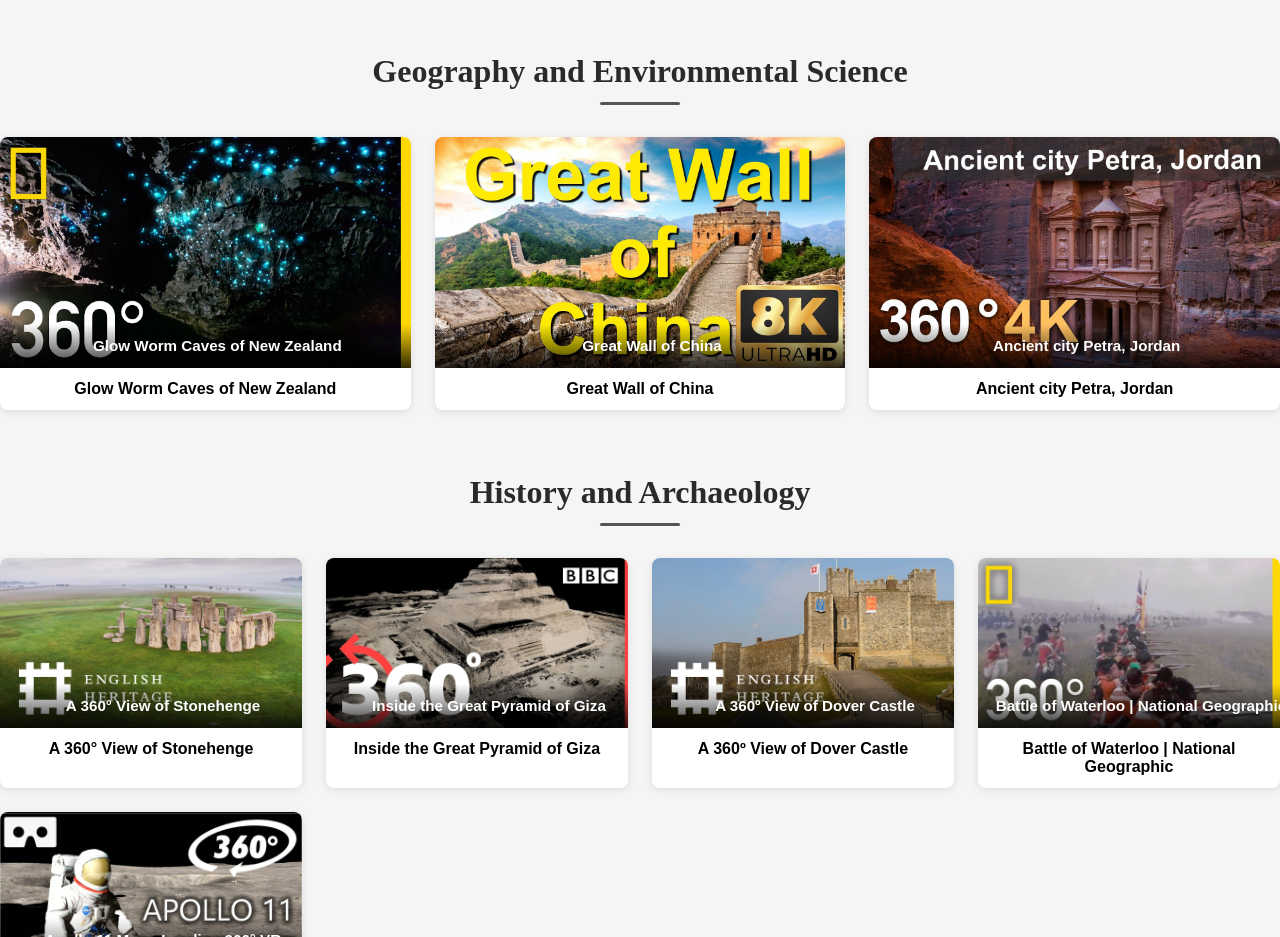
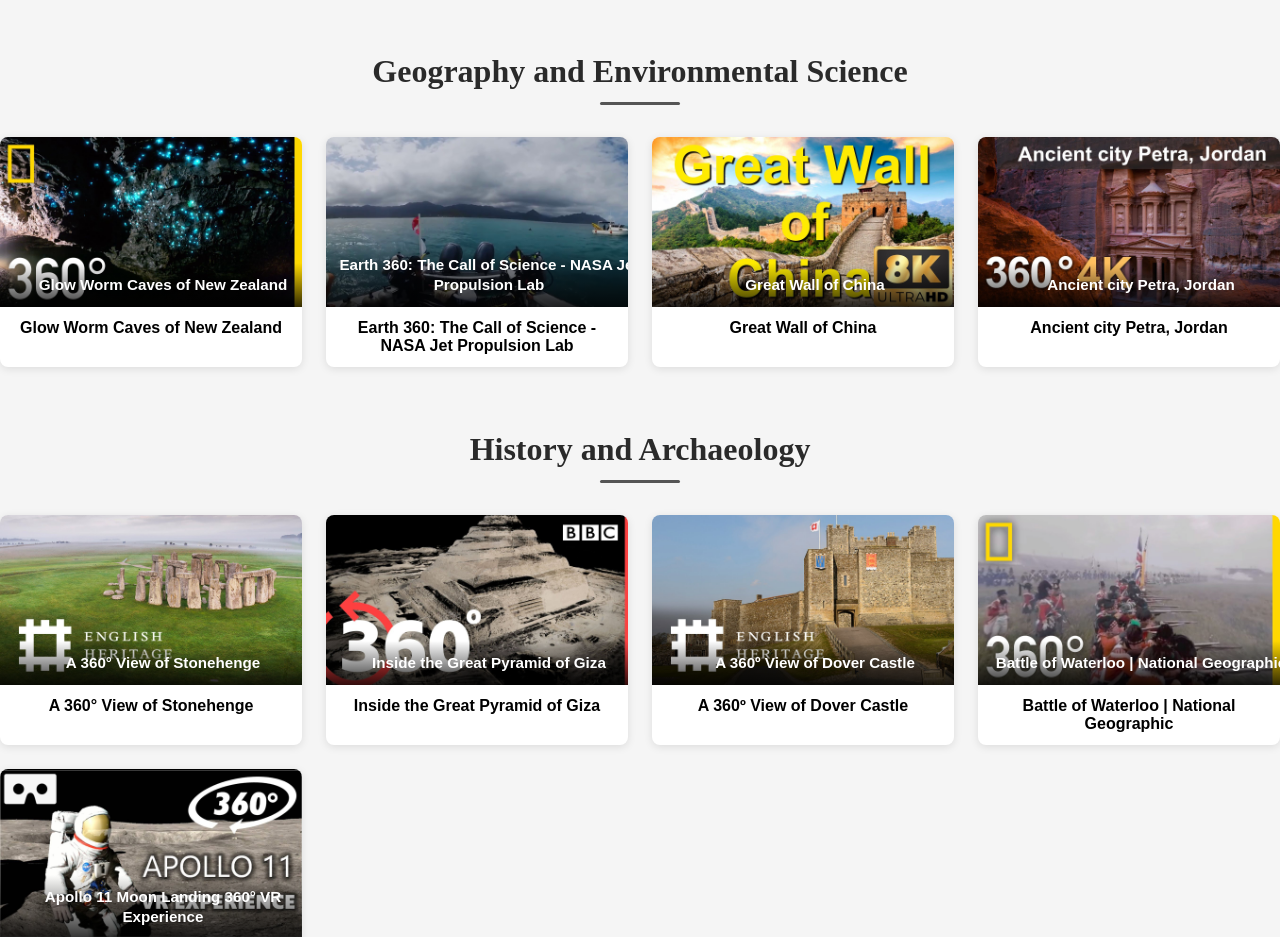
Before and after one commit to CCN-Library/ccn_vr_library, a plain HTML site: page index.html in a window 1280 px wide. Shown: the part 2160-3097 px from the top of the page. Drawn offline with Linux system fonts and the light colour scheme.

Commit message:
Add new video item for 'Earth 360: The Call of Science'

```diff
--- a/index.html
+++ b/index.html
@@ -393,6 +393,14 @@ h2::after {
         <span class="video-title">Glow Worm Caves of New Zealand</span>
       </a>
       <div class="caption">Glow Worm Caves of New Zealand</div>
+    </div>
+
+    <div class="video-item">
+      <a href="videos/callofscience.html">
+        <img src="thumbnails/callofscience.jpg" alt="Earth 360: The Call of Science - NASA Jet Propulsion Lab">
+        <span class="video-title">Earth 360: The Call of Science - NASA Jet Propulsion Lab</span>
+      </a>
+      <div class="caption">Earth 360: The Call of Science - NASA Jet Propulsion Lab</div>
     </div>
 
     <div class="video-item">
```
